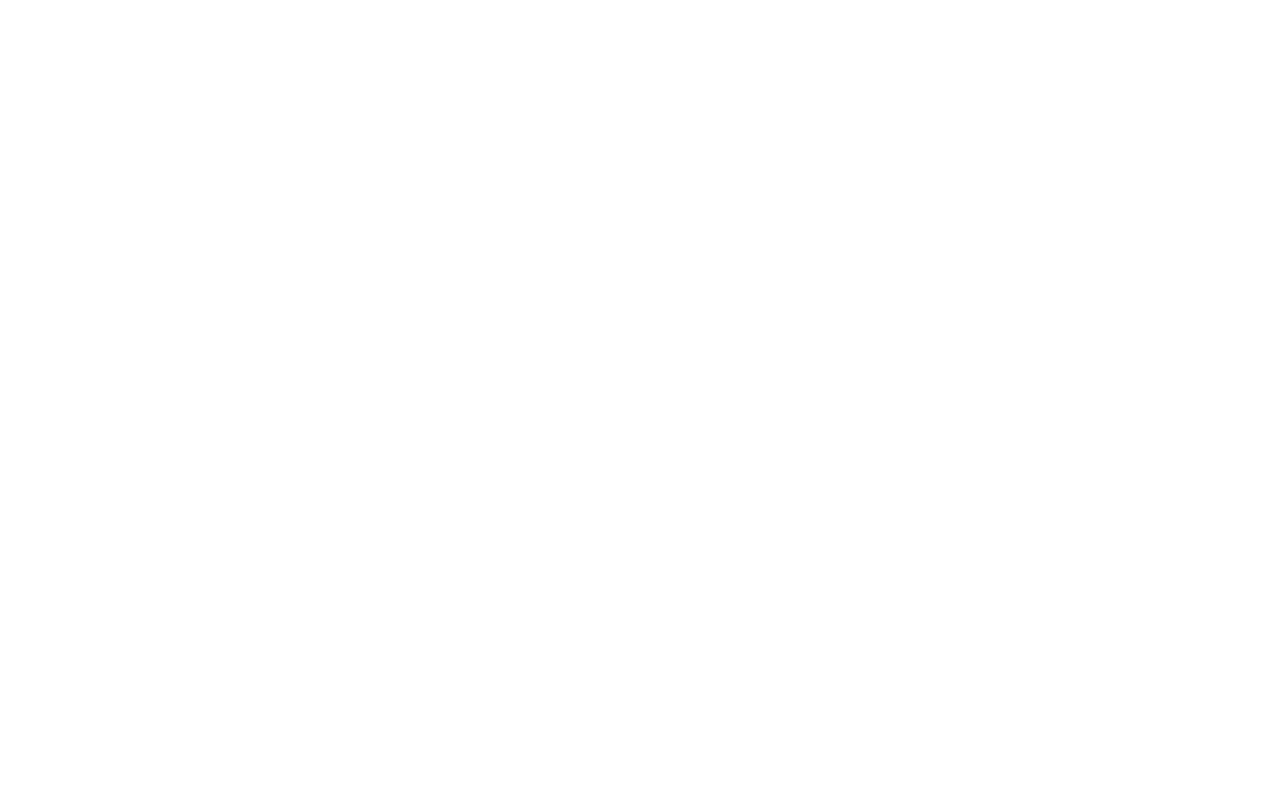
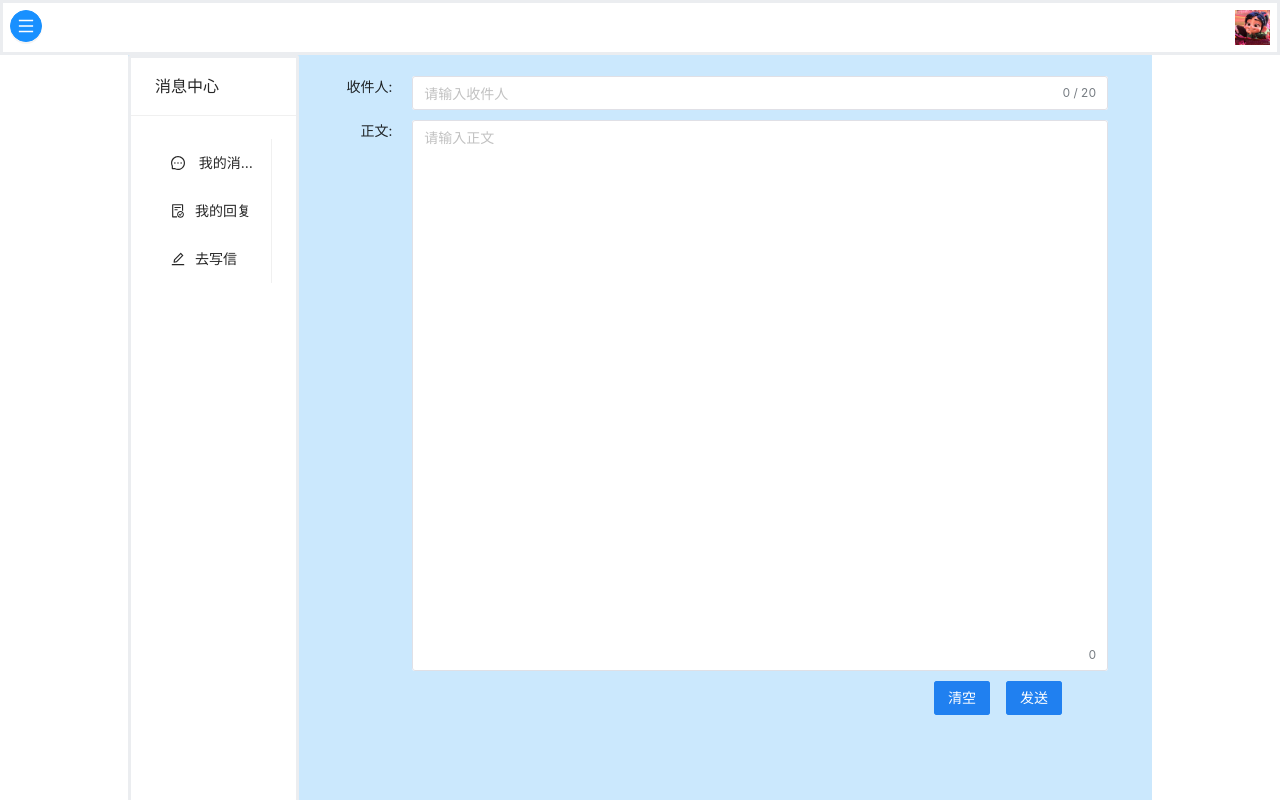
Before and after one commit to AlwaysFollowsZ/iSound_frontend_2, a Vue app: page /message/send in a window 1280 px wide. Before the commit this address had no page. Built offline with nearby package versions, Linux system fonts and the light colour scheme.

Commit message:
message and admin

```diff
--- a/src/components/message/MessageItem.vue
+++ b/src/components/message/MessageItem.vue
@@ -12,21 +12,24 @@
           from: 'iSound',
           content: 'Welcome to iSound!',
           music: null,
-          time: '2023-05-09-20:10'
+          time: '2023-05-09-20:10',
+          disabled:false
         },
         {
           id: 2,
           from: 'iSound',
           content: 'the second message',
           music: null,
-          time: '2023-05-09-20:20'
+          time: '2023-05-09-20:20',
+          disabled:false
         },
         {
           id: 3,
           from: 'iSound',
           content: 'the third message',
           music: null,
-          time: '2023-05-09-20:20'
+          time: '2023-05-09-20:20',
+          disabled:false
         }]
       }
     },
@@ -36,51 +39,40 @@
     methods: {
       removeMessage(message) {
         this.messages = this.messages.filter((t) => t !== message)
+      },
+      reply() {
+        this.$router.push({path:'/message/send'})
       }
     }
   });
-  // const messages = ref([
-  //   {
-  //     id: id++,
-  //     from: 'iSound',
-  //     content: 'Welcome to iSound!',
-  //     music: null,
-  //     time: '2023-05-09-20:10'
-  //   },
-  //   {
-  //     id: id++,
-  //     from: 'iSound',
-  //     content: 'the second message',
-  //     music: null,
-  //     time: '2023-05-09-20:20'
-  //   },
-  //   {
-  //     id: id++,
-  //     from: 'iSound',
-  //     content: 'the third message',
-  //     music: null,
-  //     time: '2023-05-09-20:20'
-  //   }
-  // ])
-  // function removeMessage(message) {
-  //   messages.value = messages.value.filter((t) => t !== message)
-  // }
 </script>
 
 <template>
-  <ul>
+  <ul class="ul">
     <n-card v-for="message in messages" title="卡片" hoverable closable @close="removeMessage(message)">
     {{ message.from }}
     {{ message.content }}
     {{ message.music }}
     {{ message.time }}
+    <span>
+      <n-button strong secondary type="info" :disabled="message.disabled" @click="message.disabled=!message.disabled">
+      已读
+      </n-button>
+      <n-button strong secondary type="info" @click="reply">
+      回复
+      </n-button>
+    </span>
     </n-card>
   </ul>
 
 </template>
 
 <style scoped>
+.ul {
+  padding: 0;
+}
 .n-card {
-  max-width: 300px;
+  max-width: 90%;
+  margin: 10px auto;
 }
 </style>
--- a/src/components/message/MessageSend.vue
+++ b/src/components/message/MessageSend.vue
@@ -10,19 +10,80 @@
     setup() {
       return {
         value1: ref(null),
-        value2: ref(null),
+        value2: ref(null)
       };
+    },
+    methods: {
+      cleanContent() {
+        this.value2=""
+      }
     }
+
   });
 </script>
 
 <template>
-    <n-space vertical>
-      收件人：<n-input v-model:value="value1" type="text" placeholder="基本的 Input" />
-      内容：<n-input
-        v-model:value="value2"
-        type="textarea"
-        placeholder="基本的 Textarea"
-      />
+    <n-space vertical :style="{'margin-top':'20px'}">
+
+      <table>
+        <tbody>
+          <tr>
+            <td style="width: 50px" :style="{'display':'inline-block','margin-right':'20px'}">
+              <div style="width: 50px" :style="{'text-align':'right'}">收件人:</div></td>
+            <td style="width: 800px">
+              <n-input
+              v-model:value="value1"
+              type="text"
+              placeholder="请输入收件人"
+              clearable
+              maxlength="20" show-count/>
+            </td>
+          </tr>
+        </tbody>
+      </table>
+
+      <table>
+        <tbody>
+          <tr>
+            <td style="width: 50px" :style="{'display':'inline-block','margin-right':'20px'}">
+              <div style="width: 50px" :style="{'text-align':'right'}">正文:</div></td>
+            <td style="width: 800px">
+              <n-input
+              v-model:value="value2"
+              type="textarea"
+              :autosize="{
+                minRows: 24,
+                maxRows: 24
+              }"
+              show-count
+              placeholder="请输入正文"/>
+            </td>
+          </tr>
+        </tbody>
+      </table>
+
+      <span>
+      <n-button class="cancel-button" type="info" @click="cleanContent">清空</n-button>
+      <n-button class="send-button" type="info">发送</n-button>
+      </span>
     </n-space>
+
 </template>
+
+<style>
+.cancel-button {
+  position: fixed;
+  right: 290px;
+}
+
+.send-button {
+  position: fixed;
+  right: 218px;
+}
+
+.receive-person {
+  width: 60px;
+}
+
+
+</style>
--- a/src/components/tables/ImageTable/ImageTableEntry.vue
+++ b/src/components/tables/ImageTable/ImageTableEntry.vue
@@ -1,8 +1,8 @@
 <script setup>
 import { defineProps, computed, ref ,inject} from 'vue'
 import { NButton, NEllipsis, NInput,NIcon,NIconWrapper } from 'naive-ui'
-import { MusicNote220Regular } from '@vicons/fluent'
-import { LibraryMusicOutlined} from '@vicons/material'
+// import { MusicNote220Regular } from '@vicons/fluent'
+// import { LibraryMusicOutlined} from '@vicons/material'
 // 从父级传入内容类型、图片路径、歌曲数（如有）、名字、图片大小、主题色等信息
 
 
--- a/src/router/index.js
+++ b/src/router/index.js
@@ -20,7 +20,22 @@
     {
       path: '/message',
       name: 'message',
-      component: () => import('../views/MessageView.vue')
+      redirect:'/message/receive',
+      component: () => import('../views/MessageView.vue'),
+      children: [
+        {
+          path: 'receive',
+          component: () => import('../views/ReceiveMessage.vue'),
+        },
+        {
+          path: 'reply',
+          component: () => import('../views/ReplyMessage.vue'),
+        },
+        {
+          path: 'send',
+          component: () => import('../views/SendMessage.vue'),
+        },
+      ],
     },
     {
       path: '/admin',
--- a/src/views/MessageView.vue
+++ b/src/views/MessageView.vue
@@ -1,8 +1,8 @@
 <script>
     import { MenuOutlined, FileDoneOutlined, MailOutlined, EditOutlined, MessageOutlined } from '@ant-design/icons-vue';
     import { defineComponent } from 'vue';
-    import { MessageItem } from '../components/message/MessageItem.vue';
-    import { MessageSend } from '../components/message/MessageSend.vue';
+    import  MessageItem  from '../components/message/MessageItem.vue';
+    import  MessageSend  from '../components/message/MessageSend.vue';
 
     export default defineComponent({
         name: 'MessageView',
@@ -18,7 +18,16 @@
         methods: {
             back() {
                 this.$router.push({path:'/admin'})
-            }
+            },
+            myMessage(){
+                this.$router.push('receive')
+            },
+            replyMessage(){
+                this.$router.push('reply')
+            },
+            sendMessage(){
+                this.$router.push('send')
+            },
         },
         setup() {
 
@@ -49,16 +58,17 @@
                 <a-card title="消息中心" :bordered="false">
                     <a-menu class="left-menu"
                         mode="vertical"
-                        @click="handleClick">
-                        <a-menu-item key="1">
+                       >
+                        <a-menu-item key="1" @click="myMessage()">
                         <template #icon>
                             <MessageOutlined />
-                        </template>我的消息</a-menu-item>
-                        <a-menu-item key="2">
+                        </template>
+                        我的消息</a-menu-item>
+                        <a-menu-item key="2" @click="replyMessage()">
                         <template #icon>
                             <FileDoneOutlined />
                         </template>我的回复</a-menu-item>
-                        <a-menu-item key="3">
+                        <a-menu-item key="3" @click="sendMessage()">
                         <template #icon>
                             <EditOutlined />
                         </template>去写信</a-menu-item>
@@ -67,8 +77,10 @@
             </a-col>
 
             <a-col :span="20">
+                <router-view></router-view>
+                <!-- <MessageItem />
+                <MessageSend /> -->
 
-                <MessageSend />
             </a-col>
         </a-row>
     </div>
--- /dev/null
+++ b/src/views/ReceiveMessage.vue
@@ -0,0 +1,16 @@
+<script>
+    import { defineComponent } from 'vue';
+    import  MessageItem  from '../components/message/MessageItem.vue';
+    export default defineComponent({
+        name : 'ReceiveMessage',
+        components: {
+            MessageItem,
+        }
+    });
+</script>
+
+<template>
+    <div class="receive-message">
+    <message-item></message-item>
+    </div>
+</template>
--- /dev/null
+++ b/src/views/ReplyMessage.vue
@@ -0,0 +1,16 @@
+<script>
+    import { defineComponent } from 'vue';
+    import  MessageItem  from '../components/message/MessageItem.vue';
+    export default defineComponent({
+        name : 'ReceiveMessage',
+        components: {
+            MessageItem,
+        }
+    });
+</script>
+
+<template>
+    <div class="reply-message">
+    <message-item></message-item>
+    </div>
+</template>
--- /dev/null
+++ b/src/views/SendMessage.vue
@@ -0,0 +1,16 @@
+<script>
+    import { defineComponent } from 'vue';
+    import  MessageSend  from '../components/message/MessageSend.vue';
+    export default defineComponent({
+        name : 'ReceiveMessage',
+        components: {
+            MessageSend,
+        }
+    });
+</script>
+
+<template>
+    <div class="send-message">
+    <message-send :style="{'width':'90%','margin-left':'5%'}" ></message-send>
+    </div>
+</template>
```
Also changed, not shown: 1 other file (tests, documents, lock files or other folders).
